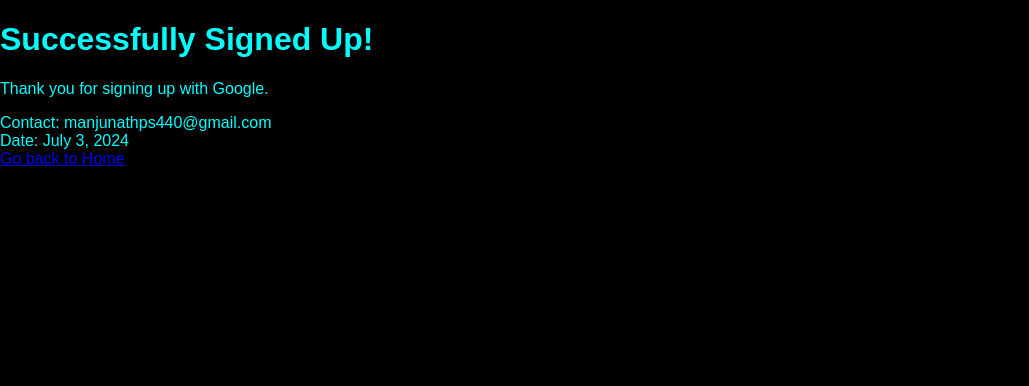
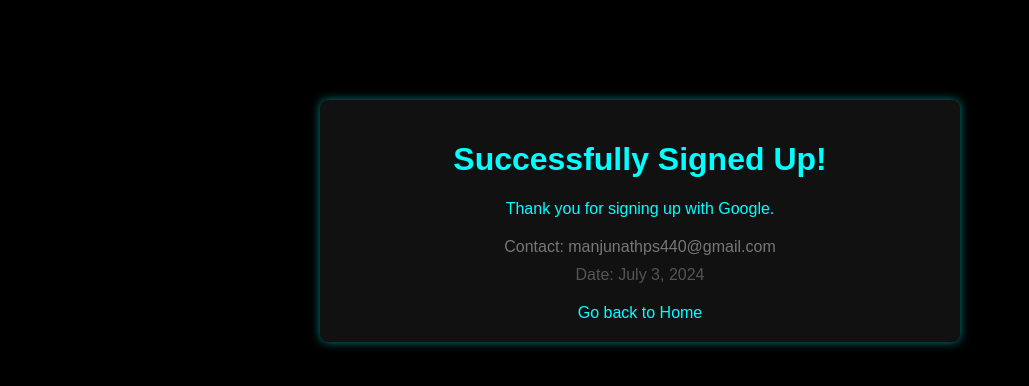
Before and after one commit to ManjunathPSanadi/Scratch, a plain HTML site: page success.html in a window 1280 px wide. Shown: the whole page, without its empty margins (0-1029 px from the left). Drawn offline with Linux system fonts and the light colour scheme.

Commit message:
Update styles.css

```diff
--- a/styles.css
+++ b/styles.css
@@ -1,4 +1,3 @@
-
 body {
     margin: 0;
     font-family: Arial, sans-serif;
@@ -85,3 +84,35 @@ footer {
 main section {
     margin-bottom: 2rem;
 }
+
+h1 {
+    color: #0ff;
+}
+
+.container {
+    text-align: center;
+    padding: 20px;
+    background-color: #111;
+    border-radius: 8px;
+    box-shadow: 0 0 10px rgba(0, 255, 255, 0.5);
+    margin: 100px auto;
+    width: 80%;
+    max-width: 600px;
+}
+
+.contact {
+    margin-top: 20px;
+    color: #777;
+}
+
+.date {
+    margin-top: 10px;
+    color: #555;
+}
+
+a {
+    display: block;
+    margin-top: 20px;
+    text-decoration: none;
+    color: #0ff;
+}
```
